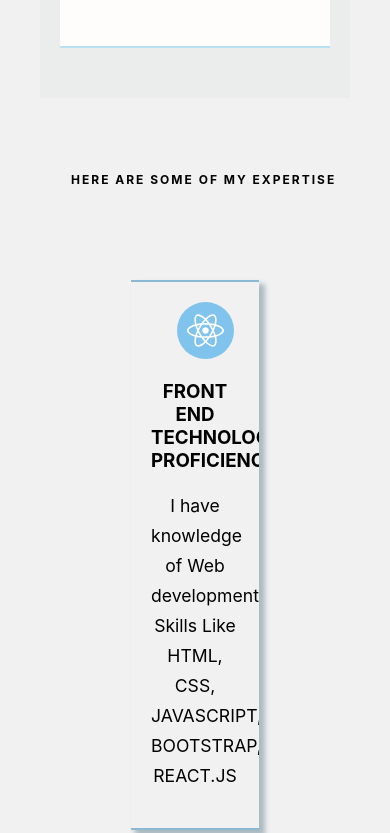
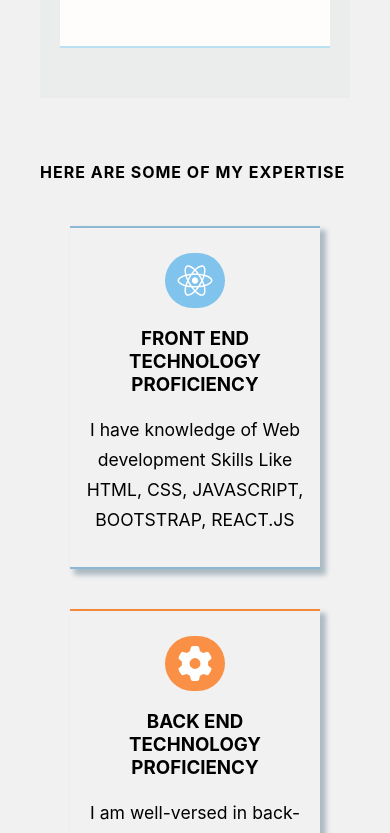
Before and after one commit to akularamanamma/Portofilofrontend, a React (Create React App) app: page / in a window 390 px wide. Shown: the part 3160-3993 px from the top of the page. Built offline with nearby package versions, Linux system fonts and the light colour scheme.

Commit message:
Update Skills.module.css

```diff
--- a/src/components/css/Skills.module.css
+++ b/src/components/css/Skills.module.css
@@ -1,15 +1,13 @@
-.skill
-{
-  margin: 30px 30px;
- padding: 30px 40px;
+.skill {
+  margin: 20px;
+  padding: 20px;
 }
 
 .skill_container {
   display: flex;
   flex-wrap: wrap;
   justify-content: center;
-  padding: 50px 80px;
-
+  padding: 30px; /* Adjusted for better spacing */
 }
 
 .skill_card_even,
@@ -19,8 +17,7 @@
   flex-grow: 1;
   max-width: 500px;
   padding: 20px;
-  margin-top: 20px;
-  margin-right:30px ;
+  margin: 20px 10px;
   overflow: hidden;
   transition: transform 0.3s ease;
 }
@@ -33,28 +30,32 @@
 .skill_card_even {
   border-top: 2px solid #8cb8d3;
   border-bottom: 2px solid #8cb8d3;
+}
 
-}
 .skill_card_even:hover,
-.skill_card_odd:hover{
+.skill_card_odd:hover {
   transform: translateY(-5px);
 }
-.icon{
-  padding: 10px 10px;
-  margin-left: 41%;
+
+/* Center the icon dynamically */
+.icon, .icon1 {
+  padding: 10px;
   height: 37px;
   color: white;
-  background: #80c3ec;
   border-radius: 40px;
+  display: flex;
+  align-items: center;
+  justify-content: center;
+  margin: 10px auto; /* Centers the icon */
+  width: 50px;
 }
 
-.icon1{
-  padding: 10px 10px;
-  margin-left: 41%;
-  height: 37px;
-  color: white;
+.icon {
+  background: #80c3ec;
+}
+
+.icon1 {
   background: #f99045;
-  border-radius: 40px;
 }
 
 .lable {
@@ -63,31 +64,42 @@
   text-transform: uppercase;
   letter-spacing: 2px;
   line-height: 1.8;
-  margin-left: 35%;
-  /* margin: 30px 50px; */
+  text-align: center; /* Centers label text */
 }
 
-@media only screen and (max-width: 768px) {
-  .skill
-  {
-    margin: auto;
-   padding: auto;
-  }
+/* Mobile Responsiveness */
+@media (max-width: 768px) {
   .skill_container {
-    margin: 20px;
+    padding: 20px;
   }
 
   .skill_card_even,
   .skill_card_odd {
-    width: calc(50% - 20px);
-    margin: 20px -9px;
+    width: 90%; /* Makes cards take full width on smaller screens */
+    max-width: 100%;
   }
-  .icon,.icon1{
-    margin-left: 30%;
-  }
-  .lable{
-    margin-left: 10%;
-    text-align: center;
-    font-size: 12px;
+
+  .lable {
+    font-size: 1.2rem;
+    letter-spacing: 1.5px;
   }
 }
+
+/* Extra Small Devices (Phones) */
+@media (max-width: 480px) {
+  .skill_card_even,
+  .skill_card_odd {
+    padding: 15px;
+  }
+
+  .icon, .icon1 {
+    width: 40px;
+    height: 35px;
+    font-size: 14px;
+  }
+
+  .lable {
+    font-size: 1rem;
+    letter-spacing: 1px;
+  }
+}
```
